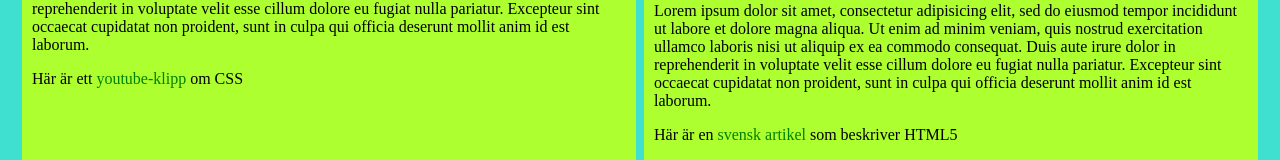
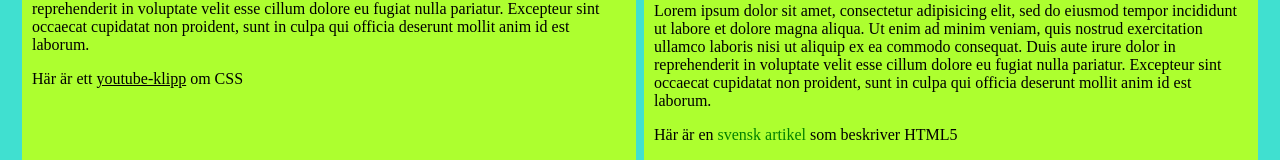
Before and after one commit to xvtepq/xvtepq.github.io, a plain HTML site: page 2/index.html in a window 1280 px wide. In both pictures the pointer is over the link "youtube-klipp". Shown: the part 553-713 px from the top of the page. Drawn offline with Linux system fonts and the light colour scheme.

Commit message:
fix broken css

```diff
--- a/2/styles.css
+++ b/2/styles.css
@@ -26,7 +26,7 @@
     text-decoration: none;
 }
 
-a:hover {
-    color: darkgreen;
+a:hover {
+    color: black;
     text-decoration: underline;
 }
```
